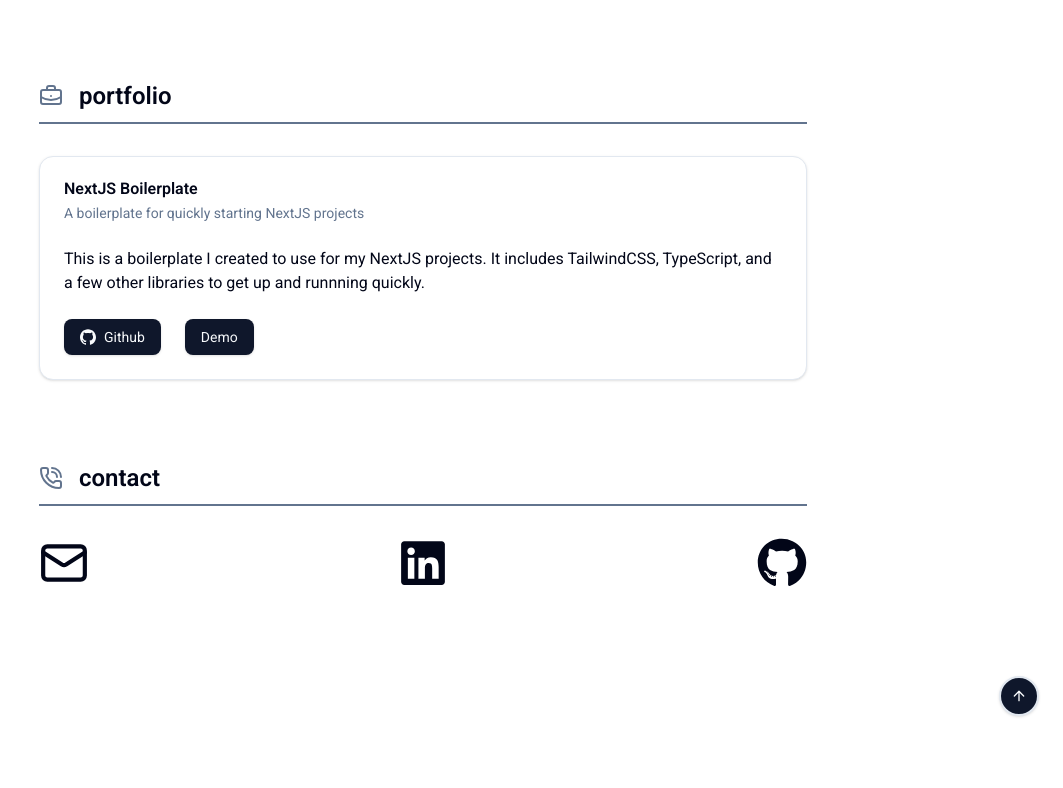
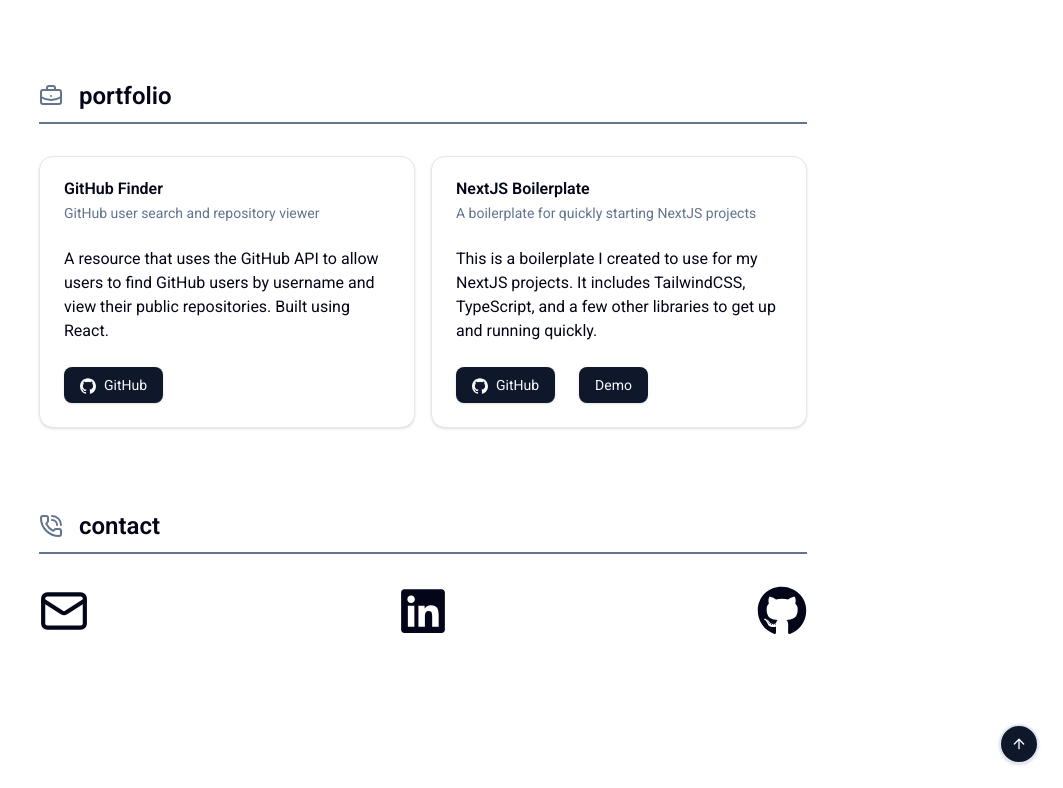
Before and after one commit to bill742/bill742.github.io, a Next.js app: page / in a window 1280 px wide. Shown: the part 1106-1894 px from the top of the page, without its empty margins (217-1280 px from the left). Before the commit the page ends 1846 px from the top, so only its background shows below. Built offline with nearby package versions, Linux system fonts and the light colour scheme; no server answers.

Commit message:
Add PortfolioCard component.

```diff
--- a/src/components/homeSections/portfolio.tsx
+++ b/src/components/homeSections/portfolio.tsx
@@ -1,16 +1,24 @@
 import { BriefcaseBusiness } from "lucide-react";
-import Link from "next/link";
-import { SiGithub } from "react-icons/si";
 
-import { Button } from "../ui/button";
-import {
-  Card,
-  CardContent,
-  CardDescription,
-  CardFooter,
-  CardHeader,
-  CardTitle,
-} from "../ui/card";
+import PortfolioCard from "../portfolio-card";
+
+const portfolioData = [
+  {
+    content:
+      "A resource that uses the GitHub API to allow users to find GitHub users by username and view their public repositories. Built using React.",
+    description: "GitHub user search and repository viewer",
+    githubLink: "https://github.com/bill742/github-finder",
+    title: "GitHub Finder",
+  },
+  {
+    content:
+      "This is a boilerplate I created to use for my NextJS projects. It includes TailwindCSS, TypeScript, and a few other libraries to get up and running quickly.",
+    demoLink: "https://nextjs-boilerplate-three-iota-34.vercel.app/",
+    description: "A boilerplate for quickly starting NextJS projects",
+    githubLink: "https://github.com/bill742/nextjs-boilerplate",
+    title: "NextJS Boilerplate",
+  },
+];
 
 export default function Portfolio() {
   return (
@@ -19,41 +27,17 @@ export default function Portfolio() {
         <BriefcaseBusiness className="text-slate-500" /> Portfolio
       </h3>
       <div className="flex flex-col gap-4 md:flex-row">
-        <Card>
-          <CardHeader>
-            <CardTitle>NextJS Boilerplate</CardTitle>
-            <CardDescription>
-              A boilerplate for quickly starting NextJS projects
-            </CardDescription>
-          </CardHeader>
-          <CardContent>
-            This is a boilerplate I created to use for my NextJS projects. It
-            includes TailwindCSS, TypeScript, and a few other libraries to get
-            up and runnning quickly.
-          </CardContent>
-          <CardFooter className="flex gap-6">
-            <Button>
-              <Link
-                href="https://github.com/bill742/nextjs-boilerplate"
-                target="_blank"
-                rel="noopener noreferrer"
-                className="flex flex-row items-center gap-2"
-              >
-                <SiGithub className="h-6 w-6" />
-                Github
-              </Link>
-            </Button>
-            <Button>
-              <Link
-                href="https://nextjs-boilerplate-three-iota-34.vercel.app/"
-                target="_blank"
-                rel="noopener noreferrer"
-              >
-                Demo
-              </Link>
-            </Button>
-          </CardFooter>
-        </Card>
+        {portfolioData.map((item, index) => (
+          <div key={index} className="w-full md:w-1/2">
+            <PortfolioCard
+              title={item.title}
+              description={item.description}
+              content={item.content}
+              githubLink={item.githubLink}
+              demoLink={item.demoLink}
+            />
+          </div>
+        ))}
       </div>
     </section>
   );
--- /dev/null
+++ b/src/components/portfolio-card.tsx
@@ -0,0 +1,52 @@
+import Link from "next/link";
+import { FC, memo } from "react";
+import { SiGithub } from "react-icons/si";
+
+import { Button } from "./ui/button";
+import {
+  Card,
+  CardContent,
+  CardDescription,
+  CardFooter,
+  CardHeader,
+  CardTitle,
+} from "./ui/card";
+
+const PortfolioCard: FC<{
+  title: string;
+  description: string;
+  content: string;
+  githubLink?: string;
+  demoLink?: string;
+}> = memo(({ title, description, content, githubLink, demoLink }) => {
+  return (
+    <Card>
+      <CardHeader>
+        <CardTitle>{title}</CardTitle>
+        <CardDescription>{description}</CardDescription>
+      </CardHeader>
+      <CardContent>{content}</CardContent>
+      <CardFooter className="flex gap-6">
+        {githubLink && (
+          <Button>
+            <Link href={githubLink} target="_blank" rel="noopener noreferrer">
+              <SiGithub className="mr-2 inline-block" />
+              GitHub
+            </Link>
+          </Button>
+        )}
+        {demoLink && (
+          <Button>
+            <Link href={demoLink} target="_blank" rel="noopener noreferrer">
+              Demo
+            </Link>
+          </Button>
+        )}
+      </CardFooter>
+    </Card>
+  );
+});
+
+PortfolioCard.displayName = "PortfolioCard";
+
+export default PortfolioCard;
```
